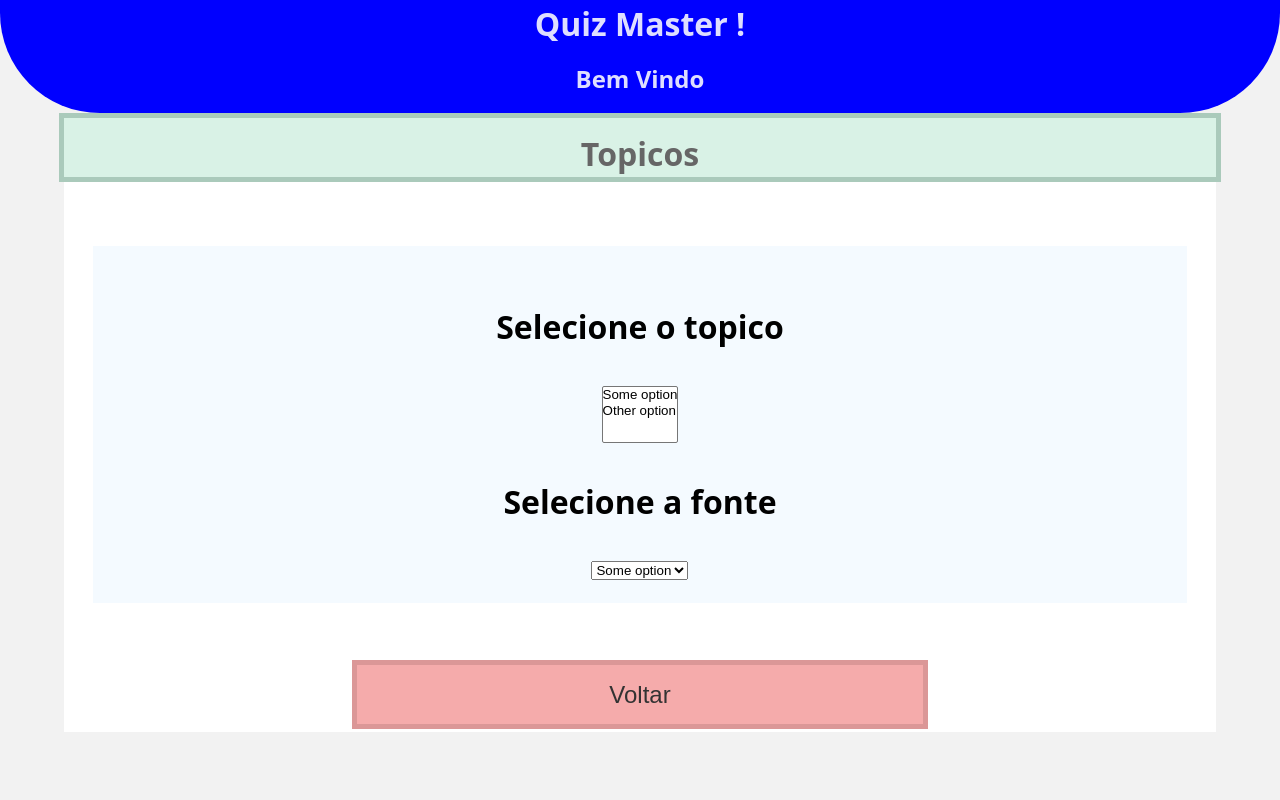
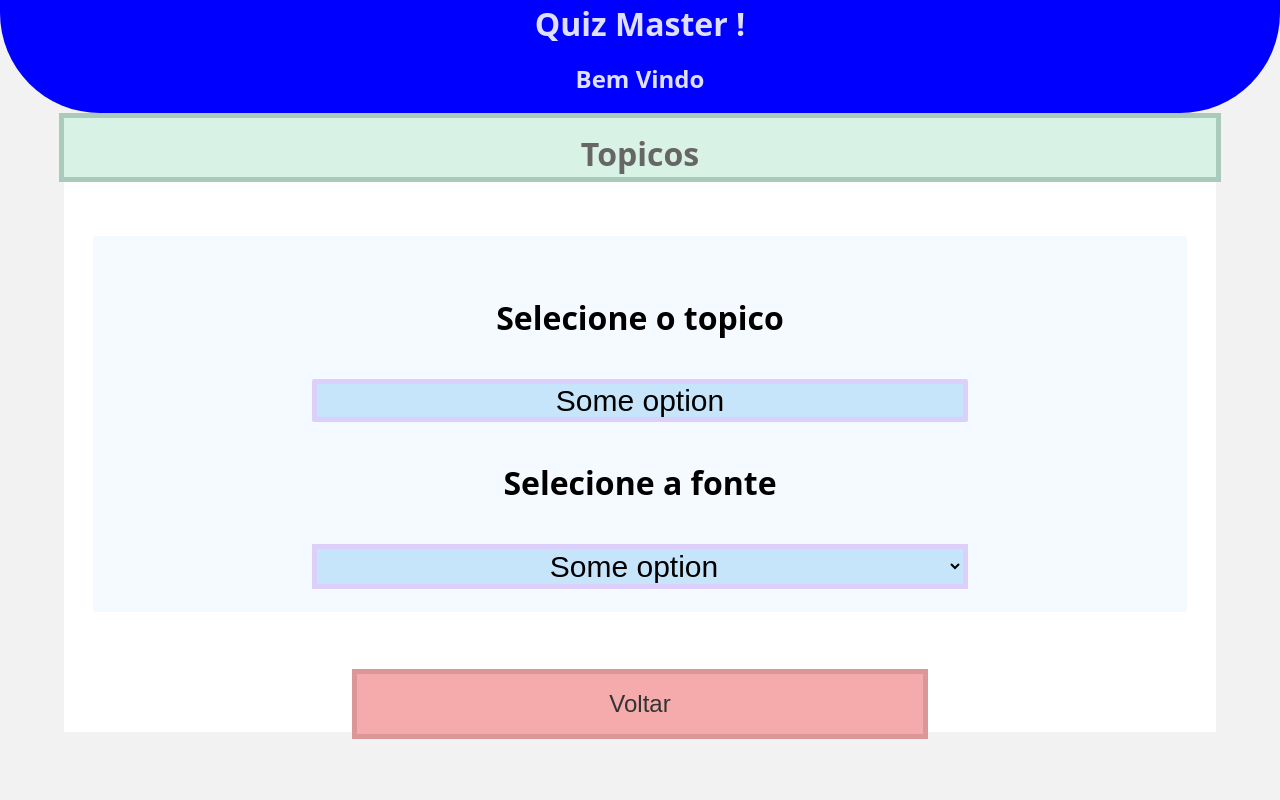
Before and after one commit to MuriloCarvG12/QuizMaster, a React (Vite) app: page /QuestionScreen in a window 1280 px wide. Both pictures are taken after a click on the button "Tópicos". Shown: the top 800 px of the page. Built offline with nearby package versions, Linux system fonts and the light colour scheme.

Commit message:
style: estiliza a opção de seleção de topicos e fontes de perguntas

```diff
--- a/src/components/Page_Question_Screen.tsx
+++ b/src/components/Page_Question_Screen.tsx
@@ -61,13 +61,13 @@ export function Topics_screen({handle_picked_question_topics, handle_picked_ques
                                 <div id="HOME-Questions" className="question_screen_body" style={{flexDirection:"column"}}>
                                     <div className="question_screen_body" style={{backgroundColor:"#F4FAFF",width:"95%",height:"100%", flexDirection:"column"}}>
                                         <h1 style={{color:"black"}}> Selecione o topico </h1>
-                                        <select onChange={handle_picked_question_topics} multiple={true}>
+                                        <select onChange={handle_picked_question_topics} multiple={true} className="question_screen_selection_box">
                                             <option value="someOption">Some option</option>
                                             <option value="otherOption">Other option</option>
                                         </select>
                                         <h1 style={{color:"black"}}> Selecione a fonte </h1>
-                                        <select onChange={handle_picked_question_source}>
-                                            <option value="someOption">Some option</option>
+                                        <select onChange={handle_picked_question_source} className="question_screen_selection_box" >
+                                            <option value="someOption" >Some option</option>
                                             <option value="otherOption">Other option</option>
                                         </select>
 
--- a/src/index.css
+++ b/src/index.css
@@ -177,3 +177,16 @@
   padding-top: 5%;
   padding-bottom: 2%;
 }
+
+.question_screen_selection_box
+{
+  background-color: #c6e5fa;
+  width: 60%;
+  height: 40%;
+  border-style: solid;
+  border-color: #DCCFF9;
+  border-width: 5px;
+  font-size: 30px;
+  cursor: pointer;
+  text-align: center;
+}
```
